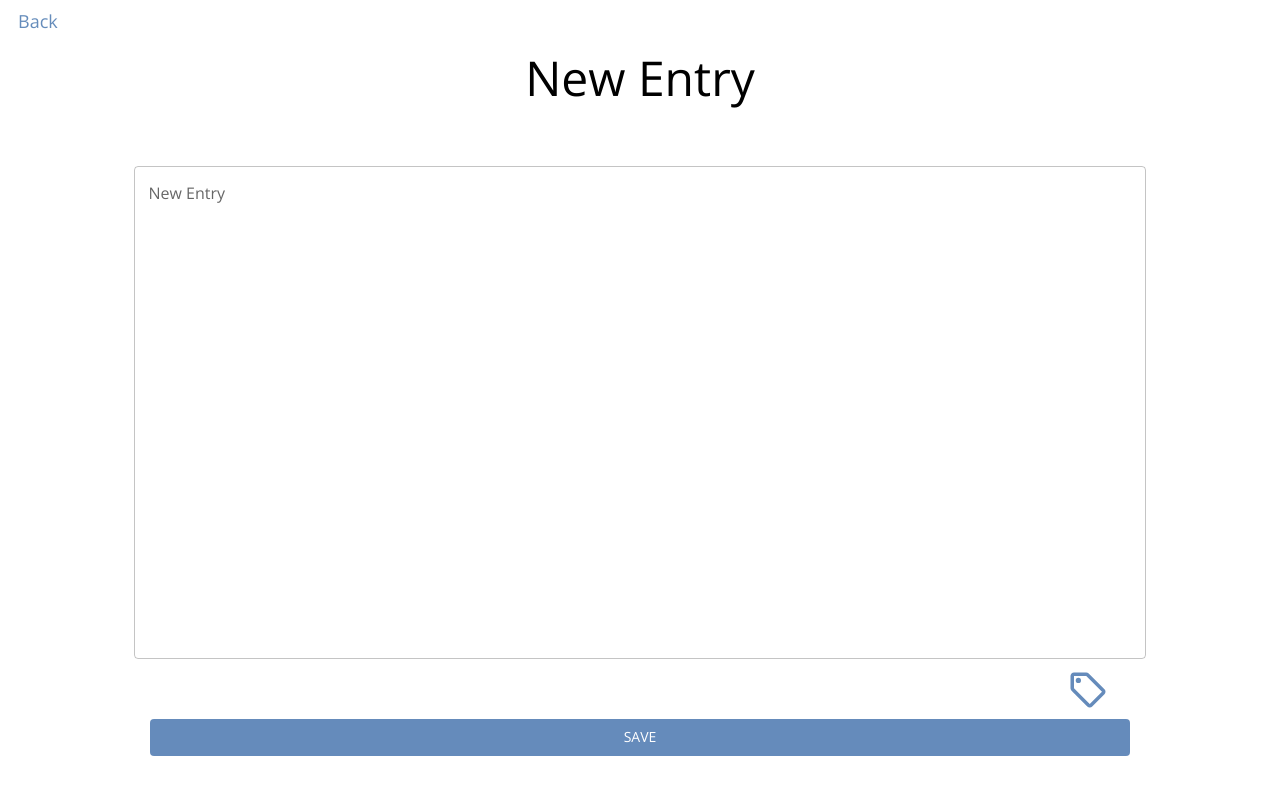
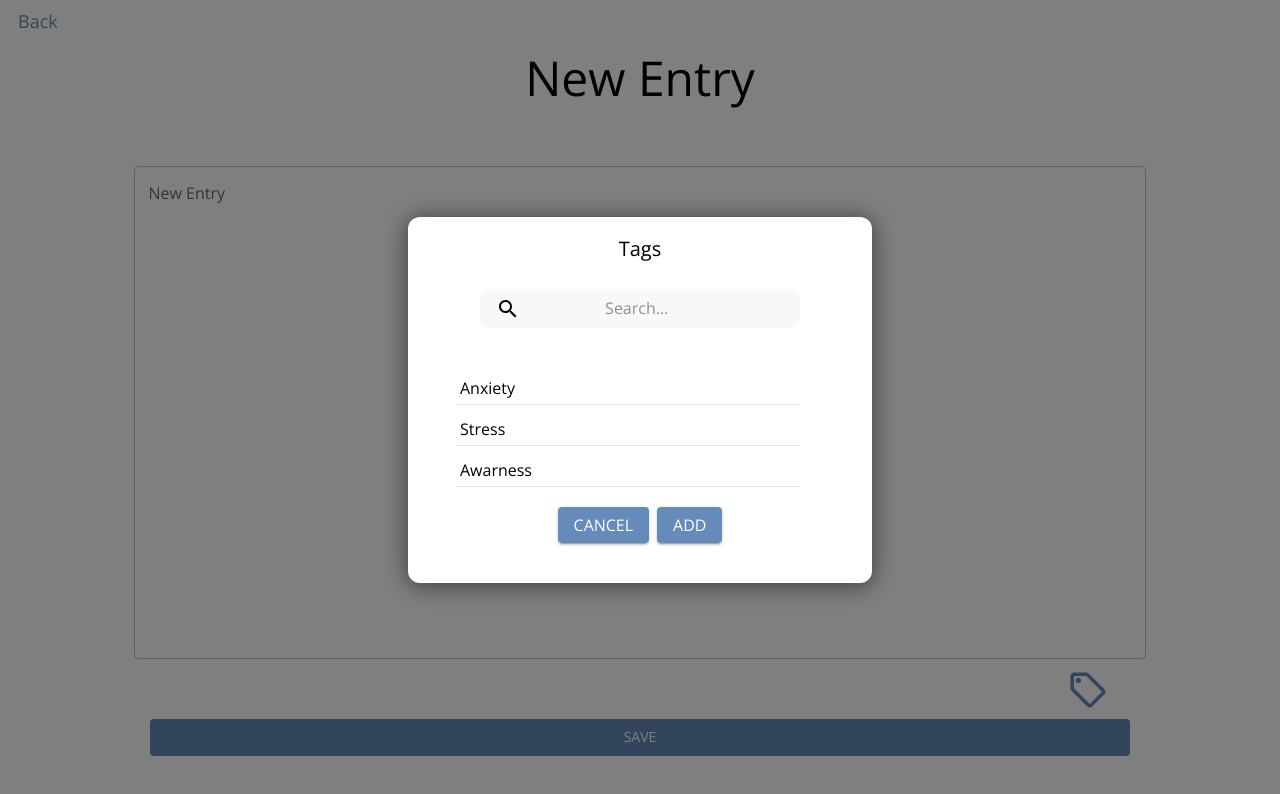
Before and after one commit to RRodCastro/mental-health-app, a React (Vite) app: page /new-entry in a window 1280 px wide. Both pictures are taken after a click on the button "add-label". Shown: the top 794 px of the page. Built offline with nearby package versions, Linux system fonts and the light colour scheme.

Commit message:
Added new tags component

```diff
--- a/src/components/search.component.tsx
+++ b/src/components/search.component.tsx
@@ -45,7 +45,7 @@ const StyledInputBase = styled(InputBase)(({ theme }) => ({
 
 const SearchComponent = () => {
     return (
-        <Search>
+        <Search className='search-container'>
             <SearchIconWrapper>
                 <SearchIcon />
             </SearchIconWrapper>
--- /dev/null
+++ b/src/components/tags-modal/tags.component.tsx
@@ -0,0 +1,89 @@
+import { Box, Fade, Modal, Typography, Backdrop, Button } from "@mui/material"
+import { useEffect, useState } from "react";
+import SearchComponent from "../search.component";
+import { CheckOutlined } from "@mui/icons-material";
+
+const tags = [
+    {
+        key: 'entry-0',
+        title: 'Anxiety',
+    },
+    {
+        key: 'entry-1',
+        title: 'Stress',
+    },
+    {
+        key: 'entry-2',
+        title: 'Awarness',
+    }
+]
+const TagsModal = (props: { shouldDisplay: boolean, hideModal: () => void }) => {
+    const [open, setOpen] = useState(false);
+
+    const [selectedTags, setSelectedTags] = useState<string[]>([]);
+
+    const handleClose = () => { props.hideModal(); setOpen(false); setSelectedTags([]); };
+
+    useEffect(() => {
+        if (props.shouldDisplay) {
+            setOpen(true);
+        }
+    }, [props.shouldDisplay]);
+
+    //Handle tag selection
+    const handleTagSelection = (tag: string) => {
+        if (selectedTags.includes(tag)) {
+            setSelectedTags(selectedTags.filter((item) => item !== tag));
+        } else {
+            setSelectedTags([...selectedTags, tag]);
+        }
+    };
+    return (
+        <div>
+            <Modal
+                className='tags-modal'
+                open={open}
+                onClose={handleClose}
+                closeAfterTransition
+                slots={{ backdrop: Backdrop }}
+            >
+                <Fade in={open}>
+                    <Box className="tags-modal-container">
+                        <Typography variant="h6" className='tags-modal-title'> Tags</Typography>
+                        <Box className="tags-modal-container-box">
+                            <SearchComponent />
+                            <Box className="tags-modal-container-box-entries">
+
+                                {
+                                    tags.map((tag) => {
+                                        return (
+                                            <Box
+                                                onClick={() => handleTagSelection(tag.key)}
+                                                className="tags-modal-container-box-entry"
+                                                key={tag.key}>
+                                                <Typography className='tags-modal-container-box-entry-title'>{tag.title}</Typography>
+                                                {
+                                                    selectedTags.includes(tag.key) ? <CheckOutlined /> : null
+                                                }
+                                            </Box>
+                                        )
+                                    })
+                                }
+                            </Box>
+                            <Box className="tags-modal-container-box-button-container">
+                                <Button onClick={ () => handleClose()} variant="contained" className="tags-modal-container-box-button-container-button">
+                                    <Typography className='tags-modal-container-box-button-container-button-title'>Cancel</Typography>
+                                </Button>
+                                <Button  variant="contained" className="tags-modal-container-box-button-container-button">
+                                    <Typography className='tags-modal-container-box-button-container-button-title'>Add</Typography>
+                                </Button>
+                            </Box>
+                        </Box>
+                    </Box>
+                </Fade>
+            </Modal>
+        </div>
+    );
+}
+
+export default TagsModal;
--- /dev/null
+++ b/src/components/tags-modal/tags.styles.scss
@@ -0,0 +1,68 @@
+.tags-modal {
+  position: fixed;
+  z-index: 1300;
+  inset: 0;
+  display: flex;
+  align-items: center;
+  justify-content: center;
+
+  .tags-modal-container {
+    position: absolute;
+    top: 50%;
+    left: 50%;
+    transform: translate(-50%, -50%);
+    min-width: 300px;
+    border-radius: 12px;
+    padding: 16px 32px 24px 32px;
+    background-color: white;
+    box-shadow: 0px 2px 24px #383838;
+    transform: translate(-50%, -50%);
+    text-align: center;
+
+    @media (min-width: $mobile) {
+      min-width: 400px;
+    }
+  }
+
+  .tags-modal-container-box {
+    display: flex;
+    flex-direction: column;
+    align-items: center;
+    justify-content: center;
+    margin-bottom: 16px;
+    gap: 20px;
+
+    .search-container {
+      margin: 24px 0;
+      background-color: rgb(232 232 232 / 33%);
+
+    }
+
+    .tags-modal-container-box-entries {
+      display: flex;
+      flex-flow: column;
+      width: calc(100% - 32px);
+      gap: 8px 0;
+
+      .tags-modal-container-box-entry {
+        display: flex;
+        border-bottom: 1px solid #E8E8E8;
+        width: calc(100% - 32px);
+        padding: 4px;
+        cursor: pointer;
+        justify-content: space-between;
+
+        svg {
+          color: $main-blue;
+        }
+      }
+    }
+
+    .tags-modal-container-box-button-container  {
+      display: flex;
+      align-items: end;
+      gap: 0 8px;
+    }
+  }
+
+}
--- a/src/pages/NewEntry/new.entry.page.tsx
+++ b/src/pages/NewEntry/new.entry.page.tsx
@@ -1,20 +1,25 @@
 import { Box, Button, Fab, TextField, Typography } from "@mui/material";
-import BackComponent from "../../components/back.component";
+import BackComponent from "../../components/back/back.component";
 import { useNavigate } from "react-router-dom";
-import { LocalOffer, LocalOfferOutlined } from '@mui/icons-material';
+import { LocalOfferOutlined } from '@mui/icons-material';
+import TagsModal from "../../components/tags-modal/tags.component";
+import { useState } from "react";
 
 const NewEntry = () => {
     const navigate = useNavigate();
 
-    // create a function to handle the click event
     const handleClick = () => {
-        // navigate to the new entry page
         navigate('/home');
     }
+
+    const [tagsModalOpened, setTagsModal] = useState(false);
+
 
     return (
         <Box className="new-entry">
             <BackComponent />
+            <TagsModal shouldDisplay={tagsModalOpened} hideModal={() => setTagsModal(false)} />
+
             <Box className="new-entry-container">
                 <Typography variant="h3">
                     New Entry
@@ -29,7 +34,7 @@ const NewEntry = () => {
                     rows={20}
                     fullWidth
                 />
-                <Fab onClick={() => navigate('/new-entry')} className="add-label" aria-label="add-label">
+                <Fab onClick={() => setTagsModal(true)} className="add-label" aria-label="add-label">
                     <LocalOfferOutlined
                     fontSize="large"
                     />
--- a/src/pages/index.scss
+++ b/src/pages/index.scss
@@ -5,4 +5,5 @@
 @import './Home/home.styles.scss';
 
 
-@import '../components/back.styles.scss';
+@import '../components/back/back.styles.scss';
+@import '../components/tags-modal/tags.styles.scss';
```
Also changed, not shown: src/components/back/back.component.tsx (renamed from src/components/back.component.tsx), src/components/back/back.styles.scss (renamed from src/components/back.styles.scss).
